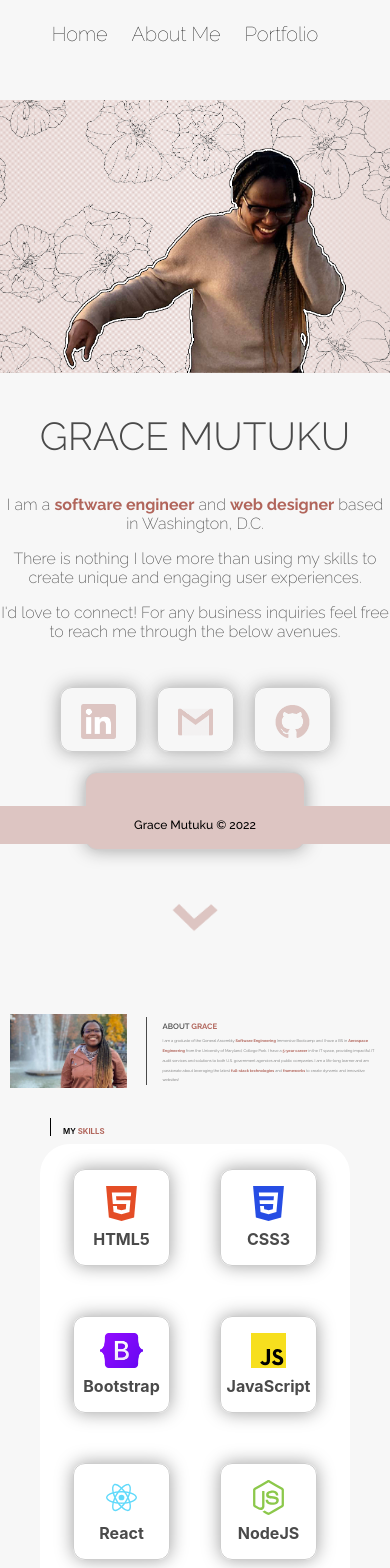
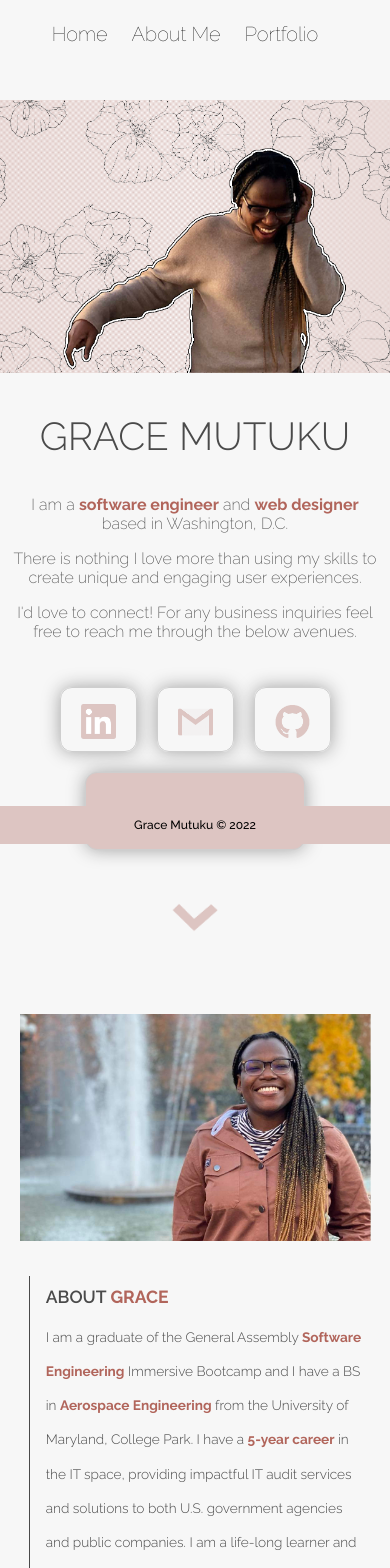
Before and after one commit to mu2ku/portfolio, a React (Create React App) app: page / in a window 390 px wide. Shown: the top 1568 px of the page. Built offline with nearby package versions, Linux system fonts and the light colour scheme; a web font is replaced by a local one.

Commit message:
commit mobile responsiveness updates to About component

```diff
--- a/src/pages/About/About.module.css
+++ b/src/pages/About/About.module.css
@@ -102,3 +102,31 @@ ul {
   cursor: pointer;
   transform: translateY(5px);
 }
+
+@media screen and (max-width: 1023px){
+  .about_container{
+    display: flex;
+    flex-flow: column;
+    width: 100%;
+  }
+
+  .about {
+    font-size: 3.5vw;
+    width: 85%;
+    margin: 35px 0 0 0;
+  }
+
+  .skills_photo {
+    width: 90%;
+    height: 100%;
+  }
+
+  .about_title, .skills_title {
+    font-size: 4.5vw;
+  }
+
+  .skills_title_container {
+    display: flex;
+    margin: 0;
+  }
+}
--- a/src/pages/Home/Home.module.css
+++ b/src/pages/Home/Home.module.css
@@ -26,7 +26,7 @@
   }
 
   .home_2_wrapper > * {
-    margin: 36px 0;
+    margin: 36px 10px;
   }
 
   .home_buttons {
```
